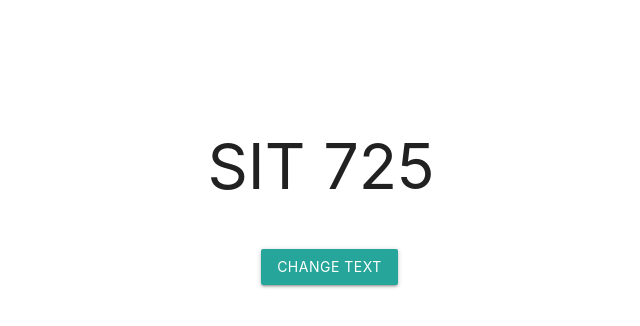
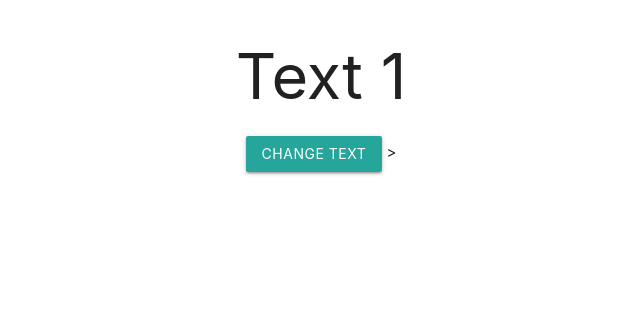
Before and after one commit to Ziakhan3114/sit725-2023-t2-prac1-, a plain HTML site: page Index.html in a window 1280 px wide. Both pictures are taken after a click on the link "CHANGE TEXT". Shown: the whole page, without its empty margins (319-959 px from the left). Drawn offline with nearby package versions, Linux system fonts and the light colour scheme.

Commit message:
Update Index.html

```diff
--- a/Index.html
+++ b/Index.html
@@ -1,25 +1,28 @@
-<!doctype html>
-
 <html lang="en">
 <head>
     <meta charset="utf-8">
     <meta name="viewport" content="width=device-width, initial-scale=1">
-
       <title>SIT 725 Prac 1</title>
     <meta name="description" content="basic template for SIT 725 Prac 1">
     <meta name="author" content="SitePoint">
-
     <meta property="og:title" content="SIT 725 Prac 1">
     <meta property="og:type" content="website">
     <meta property="og:description" content="basic template for SIT 725 Prac 1">
-
       <!-- Compiled and minified CSS -->
     <link rel="stylesheet" href="https://cdnjs.cloudflare.com/ajax/libs/materialize/1.0.0/css/materialize.min.css">
-
+    <script>
+        function changeText() {
+            var textsArray = ["Text 1", "Text 2", "Text 3", "Text 4", "Text 5"]
+            var number = getRandomNumberBetween(0, textsArray.length - 1)
+            console.log("Index: ", number)
+            document.getElementById("heading").innerHTML = textsArray[number];
+        }
+        function getRandomNumberBetween(min, max) {
+            return Math.floor(Math.random() * (max - min + 1) + min);
+        }
+    </script>
 </head>
-
 <body>
-
         <div class="container">
                 <div class="row">
                         <div class="col s12">
@@ -27,9 +30,6 @@
                             </div>
                         <div class="col s12 center-align">
                                 <a class="waves-effect waves-light btn" onclick="changeText()">Change Text</a>
+                            </div<!doctype html>>
                     </div>
             </div>
-    </div>
-  <!-- Compiled and minified JavaScript -->
-
-</body>
```
Lines whose indentation alone changed are shown as unchanged.
